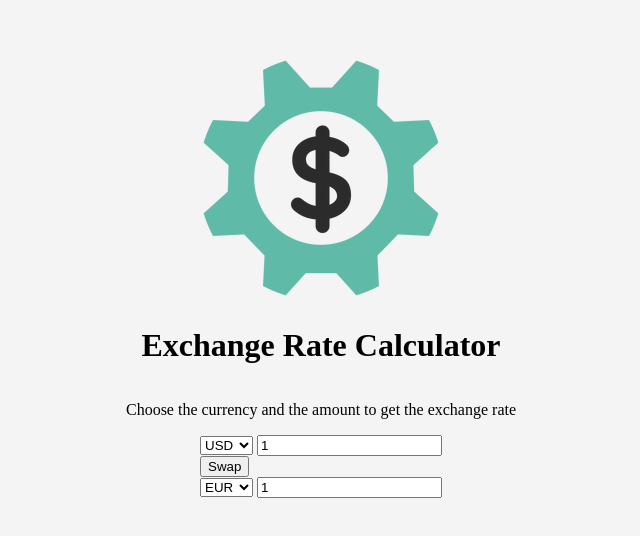
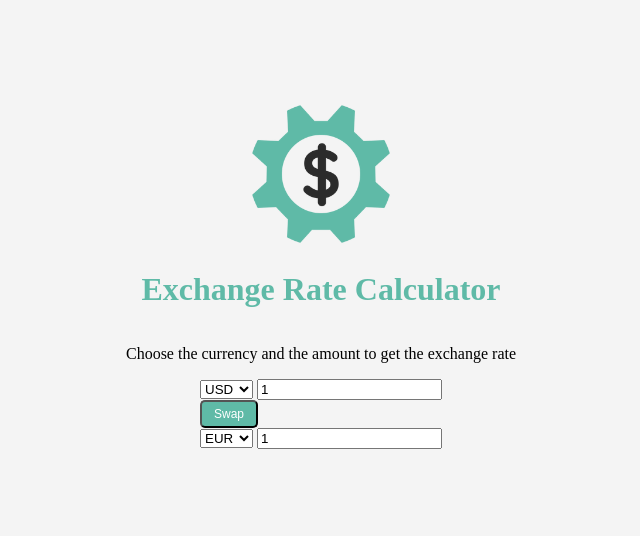
Before and after one commit to vic30004/Exchange-RateJS, a plain HTML site: page index.html in a window 1280 px wide. Shown: the part 126-662 px from the top of the page, without its empty margins (319-959 px from the left). Drawn offline with Linux system fonts and the light colour scheme.

Commit message:
added styling to the h1,pbtn and picture

```diff
--- a/style.css
+++ b/style.css
@@ -14,4 +14,27 @@ body{
     align-items: center;
     margin: 0;
     height: 100vh;
+    padding: 20px;
 }
+
+h1{
+    color: var(--primary-color);
+
+}
+
+p{
+    text-align: center;
+}
+
+.btn{
+    color:#fff;
+    background: var(--primary-color);
+    cursor: pointer;
+    border-radius: 5px;
+    font-size: 12px;
+    padding: 5px 12px;
+}
+
+.money-img{
+    width: 150px;
+}
```
